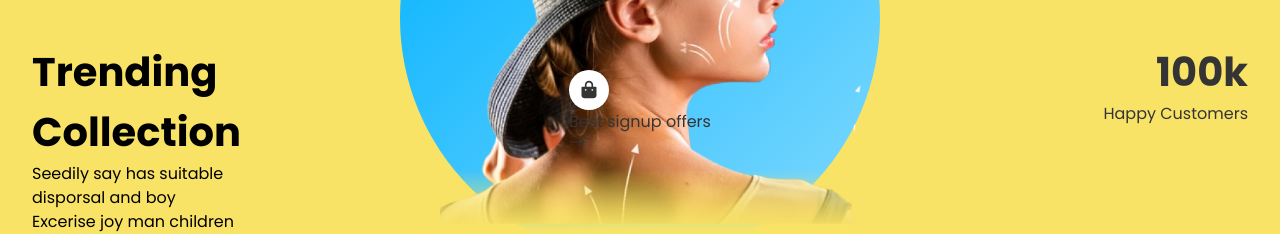
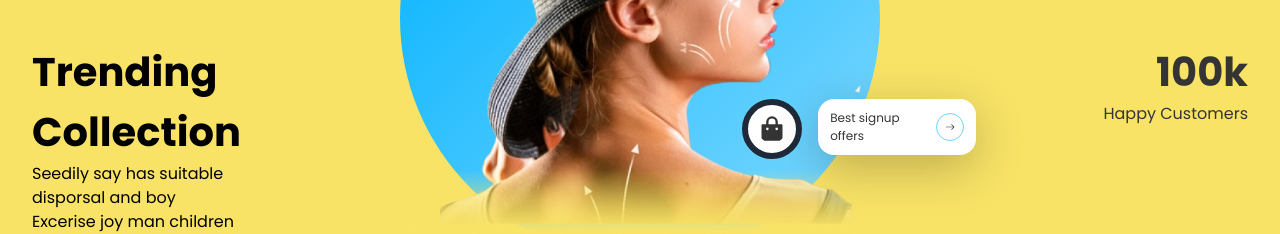
Before and after one commit to Mhira-codes/SHOPPY, a React (Create React App) app: page / in a window 1280 px wide. Shown: the part 278-512 px from the top of the page. Built offline with nearby package versions, Linux system fonts and the light colour scheme.

Commit message:
file updated

```diff
--- a/src/component/Hero/Hero.jsx
+++ b/src/component/Hero/Hero.jsx
@@ -21,12 +21,15 @@ const Hero = () => {
       <div className="middle-side flex items-baseline justify-center relative">
         <div className="blue-img w-[30rem] h-[30rem] absolute -z-[99] rounded-full bottom-0"></div>
         <img src={heroImg} alt="" width={600} className="w-[30rem] absolute bottom-0" />
-        <div className="cart absolute bottom-[25%] leftflex gap-[1rem]">
-          <RiShoppingBagFill className="w-[40px] h-[40px] bg-white rounded-full p-[10px]"/>
-          <div className="sigup">
-            <span>Best signup offers</span>
+        <div className="cart absolute bottom-[23%] right-[4%] flex gap-[1rem]">
             <div>
-              <BsArrowRight />
+            <RiShoppingBagFill className="w-[60px] h-[60px] bg-white   border-[6px] border-gray-800 border-solid rounded-full p-[10px]"/>
+            </div>
+
+          <div className="signup bg-white rounded-2xl w-full h-[3.5rem] flex items-center justify-center gap-9 p-3">
+            <span className="text-[12px]">Best signup <br /> offers</span>
+            <div  className="bg-white rounded-full border border-solid border-[#6dd3fe] p-2 flex items-center">
+              <BsArrowRight className="arrow w-[10px] h-[10px] " />
             </div>
           </div>
         </div>
```
